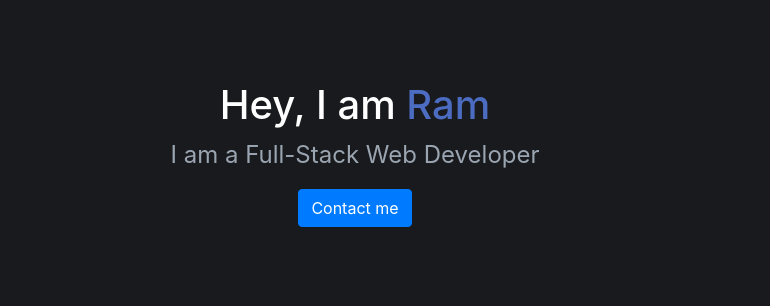
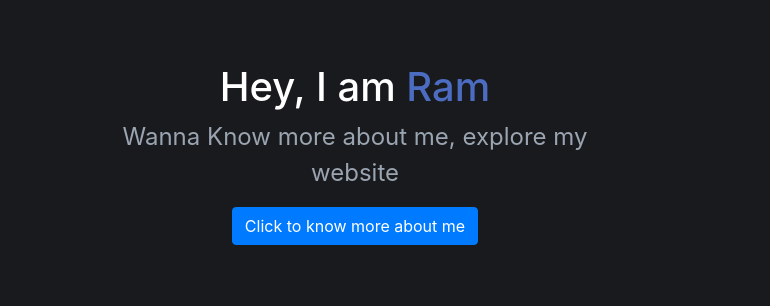
Before and after one commit to ramalingaa/projectZ, a plain HTML site: page Portfolio-Home/index.html in a window 1280 px wide. Shown: the part 246-552 px from the top of the page, 0-770 px from the left. Drawn offline with nearby package versions, Linux system fonts and the light colour scheme; grey boxes are pictures that could not be loaded; a web font is replaced by a local one.

Commit message:
text-update

```diff
--- a/Portfolio-Home/index.html
+++ b/Portfolio-Home/index.html
@@ -35,9 +35,9 @@
                     </div>
                     <div class="col-12 col-md-6 text-center d-flex flex-column justify-content-center">
                         <h1 class="header">Hey, I am <span class="name-tag">Ram</span></h1>
-                        <p class="paragraph">I am a Full-Stack Web Developer</p>
+                        <p class="paragraph">Wanna Know more about me, explore my website</p>
                         <div>
-                            <button class="btn btn-primary">Contact me</button>
+                            <a href="/portfolio-Aboutme/Aboutme.html"><button class="btn btn-primary">Click to know more about me</button></a>
                         </div>
                     </div>
                     <div class="col-md-6 text-center order-md-2">
```
